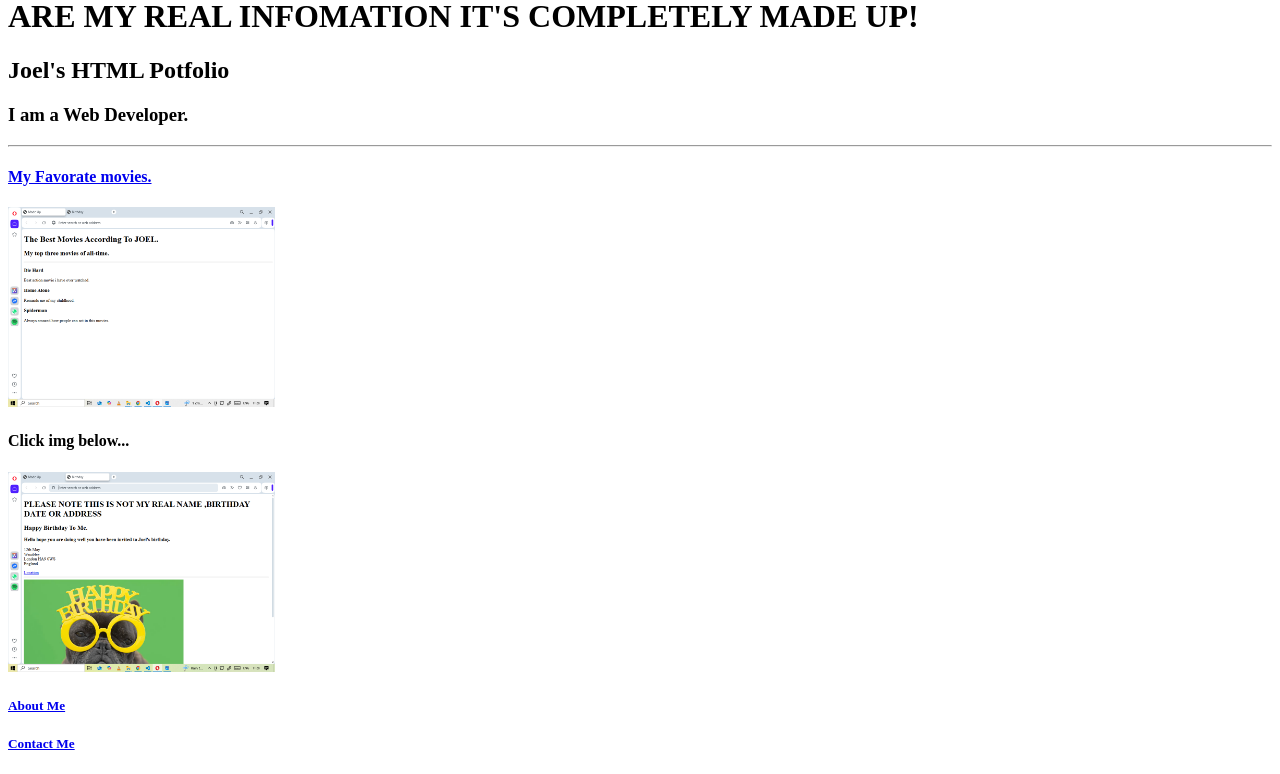
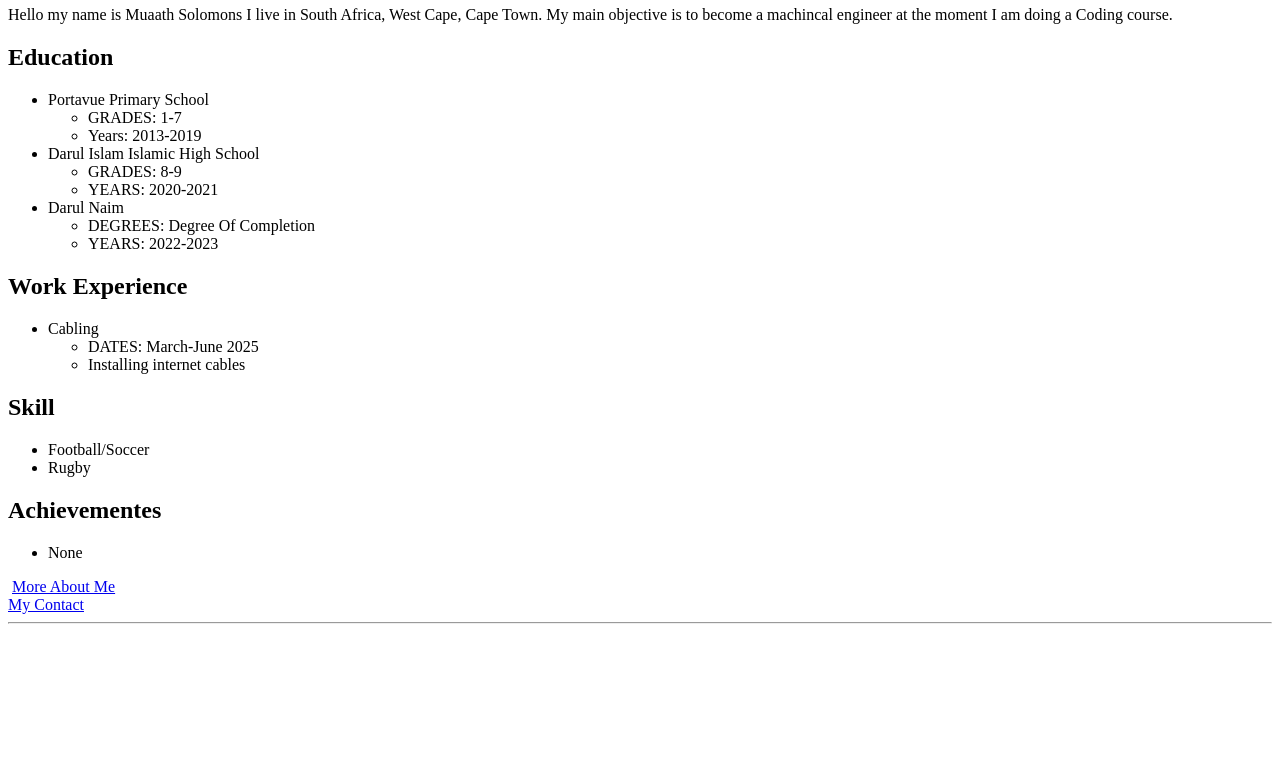
Before and after one commit to Muaath14/html-portfolio, a plain HTML site: page index.html in a window 1280 px wide. Shown: the part 60-834 px from the top of the page. After the commit the page ends 800 px from the top, so only its background shows below. Drawn offline with Linux system fonts and the light colour scheme.

Commit message:
Add files via upload

```diff
--- a/index.html
+++ b/index.html
@@ -1,34 +1,56 @@
-<!-- TODO 1: Create the HTML Boilerplate -->
-<!DOCTYPE html>
 <html lang="en">
 <head>
     <meta charset="UTF-8">
-        <title>Made up</title>
+    <meta name="viewport" content="width=device-width, initial-scale=1.0">
+    <title>My Resume</title>
 </head>
 <body>
-        <h1>PLEASE NOTE NONE OF THE THIS PAGE AND IN THE LINKED PAGES BELOW ARE MY REAL INFOMATION IT'S COMPLETELY MADE UP!</h1>
-        <h2>Joel's HTML Potfolio</h2>
-        <h3>I am a Web Developer.</h3>
+    <h1>About Me</h1>
+    <p>Hello my name is Muaath Solomons I live in South Africa,
+    West Cape, Cape Town. My main objective is to become a
+    machincal engineer at the moment I am doing a Coding course.</p>
+    <h2>Education</h2>
+    <ul>
+        <li>Portavue Primary School
+            <ul>
+                <li>GRADES: 1-7</li>
+                <li>Years: 2013-2019</li>
+            </ul>
+        </li>
+        <li>Darul Islam Islamic High School
+            <ul>
+            <li>GRADES: 8-9</li>
+            <li>YEARS: 2020-2021</li>
+        </ul>
+        </li>
+        <li>Darul Naim
+            <ul>
+                <li>DEGREES: Degree Of Completion</li>
+                <li>YEARS: 2022-2023</li>
+            </ul>
+        </li>
+    </ul>
+    <h2>Work Experience</h2>
+    <ul>
+        <li>Cabling
+            <ul>
+                <li>DATES: March-June 2025</li>
+                <li>Installing internet cables</li>
+            </ul>
+        </li>
+    </ul>
+    <h2>Skill</h2>
+    <ul>
+        <li>Football/Soccer</li>
+        <li>Rugby</li>
+    </ul>
+    <h2>Achievementes</h2>
+    <ul>
+        <li>None</li>
+    </ul>
+    <img src="" height="" alt="">
+    <a href="./Hobbies.html">More About Me</a> <br>
+    <a href="./Contact Me.html">My Contact</a>
     <hr>
-        <h4><a href="./public/Movie project.html">My Favorate movies.</a></h4>
-        <img src="./assets/images/My Movie.png" height="200" alt="Screenshot of someones web Development Portfolio." >
-        <h4>Click img below...</h4>
-        <a href="./public/birthday project .html"><img src="./assets/images/My Birthday.png" height="200" alt="link to someones Portfolio."></a>
-        <h5><a href="./public/about.html">About Me</a></h5>
-        <h5><a href="./public/contact.html">Contact Me</a></h5>
 </body>
 </html>
-
-<!-- TODO 2: Add Your previous projects' HTML into the public folder -->
-
-<!-- TODO 3: Take screenshots of your project previews and add the images to the images folder -->
-
-<!-- TODO 4: Add titles/subtitles etc. -->
-
-<!-- TODO 5: Add a link to the project pages -->
-
-<!-- TODO 6: Add images to show the project previews
-HINT for TODO 6: You can use the height attribute set to 200 to make the image smaller:
-https://developer.mozilla.org/en-US/docs/Web/HTML/Element/img#attr-height -->
-
-<!-- TODO 7: Add the Contact Me and About Me page links -->
```
Also changed, not shown: Contact Me.html (added, +15 -0 lines), Hobbies.html (added, +16 -0 lines). Lines whose indentation alone changed are shown as unchanged.
